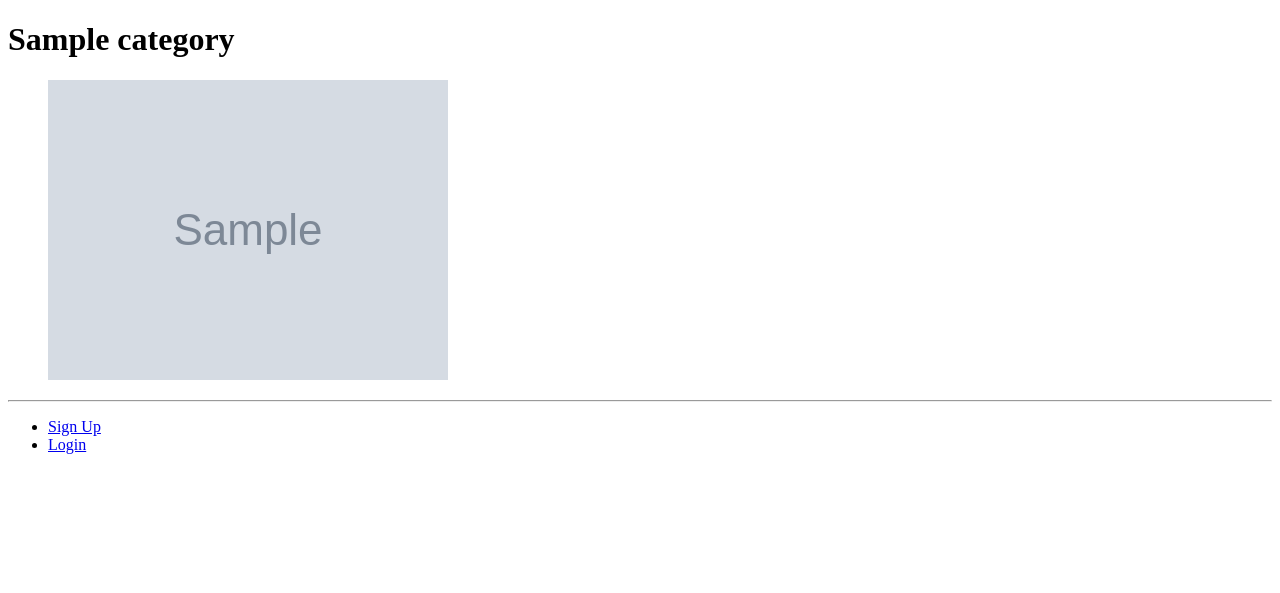
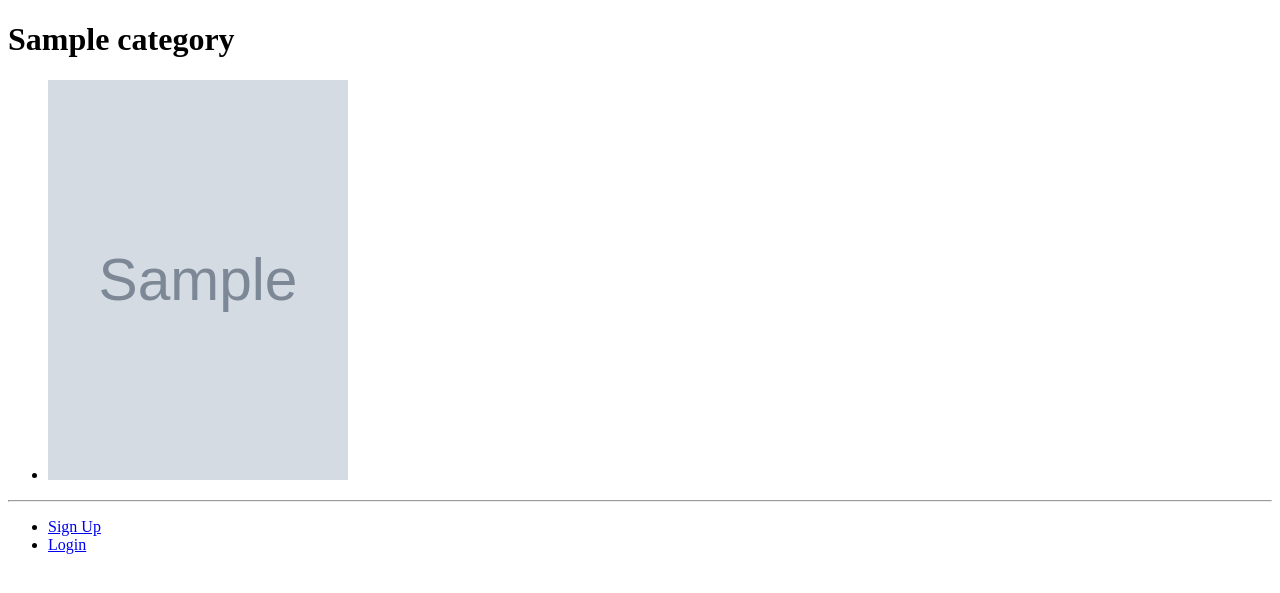
Before and after one commit to RhysRaptor/WADteam9Ecoursework, a Django app: a page that uses templates/rango/category.html in a window 1280 px wide. Shown: the top 593 px of the page. Run offline with Django 3.2, Linux system fonts and the light colour scheme; tables that the repository leaves empty hold one stand-in row (values such as "Sample post"); grey boxes marked "Sample" are stand-in pictures.

Commit message:
set image size

```diff
--- a/templates/rango/category.html
+++ b/templates/rango/category.html
@@ -18,7 +18,8 @@
 				{% if memes %}
 					<ul>
 						{% for meme in memes %}
-							<img src= "{{MEDIA_URL}}{{meme.image}}" alt="{{meme.title}}"/>
+							<li><img src= "{{MEDIA_URL}}{{meme.image}}" alt="{{meme.title}}" width="300" height="400"/>
+							</li>
 						{% endfor %}
 					</ul>
 				{% else %}
--- a/templates/rango/index.html
+++ b/templates/rango/index.html
@@ -41,7 +41,7 @@
 	{% if memes %}
 		<ul>
 			{% for meme in memes %}
-				<img src= "{{MEDIA_URL}}{{meme.image}}" alt="{{meme.title}}"/>
+				<img src= "{{MEDIA_URL}}{{meme.image}}" alt="{{meme.title}}" width="300" height="400"/>
 			{% endfor %}
 		</ul>
 	{% else %}
```
